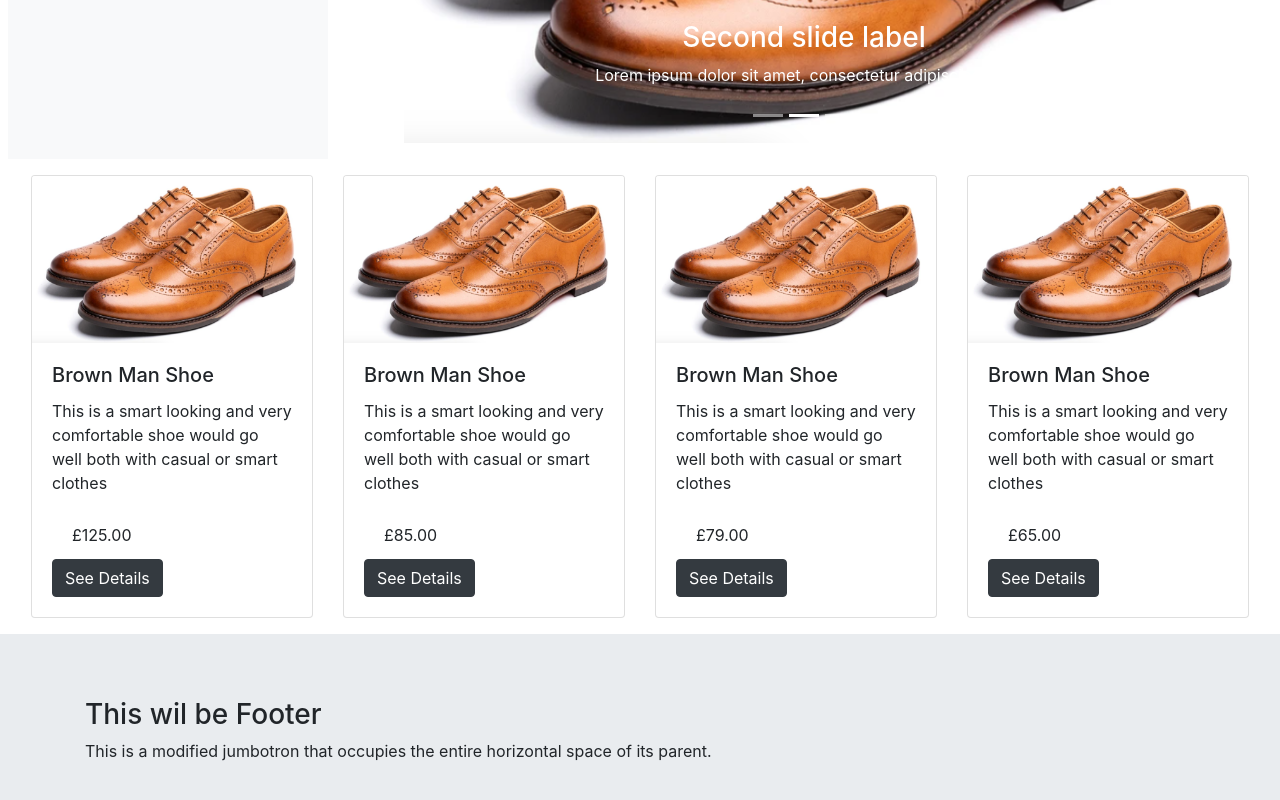
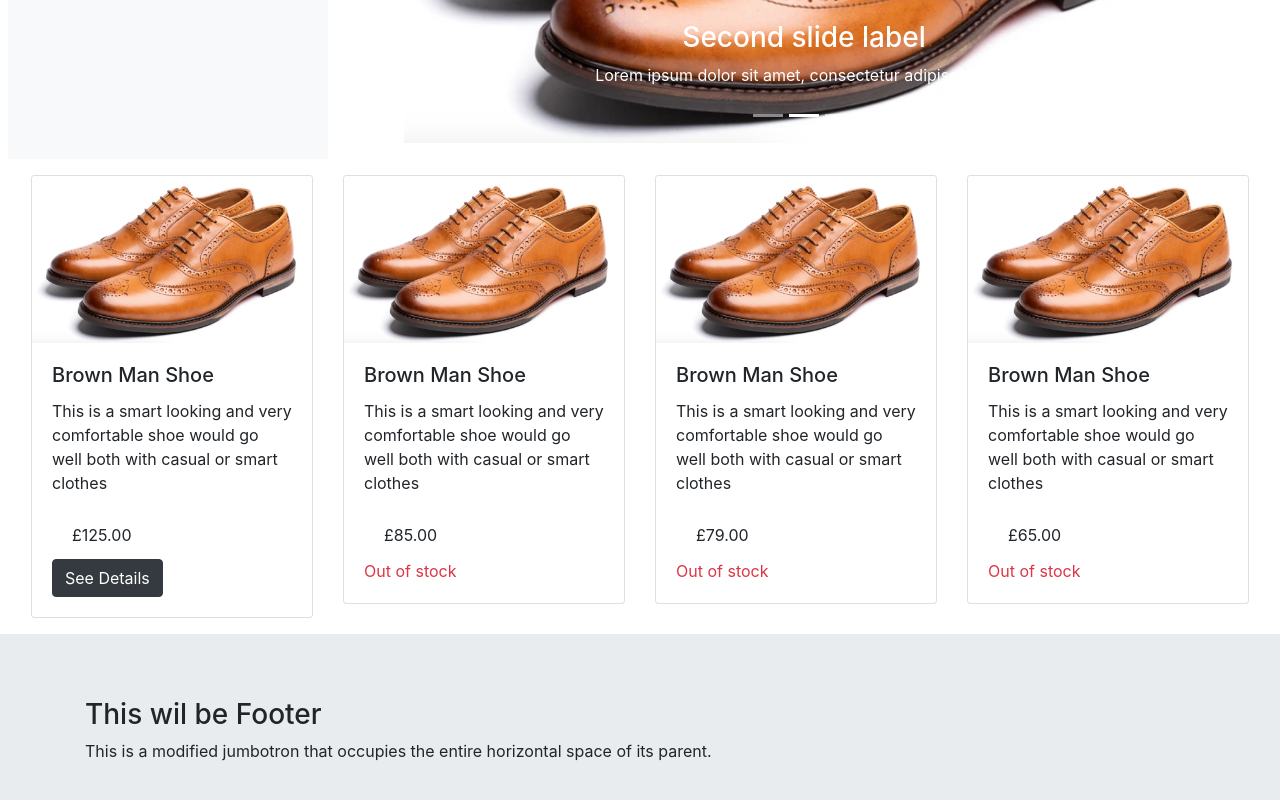
Before and after one commit to halitos/Golden-Shoe-Page, a React (Create React App) app: page / in a window 1280 px wide. Shown: the part 448-1248 px from the top of the page. Built offline with nearby package versions, Linux system fonts and the light colour scheme.

Commit message:
conditionally displayed out-of-stock warning

```diff
--- a/src/Components/ProductCard.js
+++ b/src/Components/ProductCard.js
@@ -17,7 +17,11 @@ const ProductCard = ({ products }) => {
             </ListGroup.Item>
           </ListGroup>
           <Link to="/details">
-            <Button variant="dark">See Details</Button>
+            {product.availability ? (
+              <Button variant="dark">See Details</Button>
+            ) : (
+              <div className="text-danger ">Out of stock</div>
+            )}
           </Link>
         </Card.Body>
       </Card>
--- a/src/products.js
+++ b/src/products.js
@@ -5,6 +5,7 @@ export const products = [
     text:
       "This is a smart looking and very comfortable shoe would go well both with casual or smart clothes",
     price: "£125.00",
+    availability: true,
   },
   {
     id: 2,
@@ -12,6 +13,7 @@ export const products = [
     text:
       "This is a smart looking and very comfortable shoe would go well both with casual or smart clothes",
     price: "£85.00",
+    availability: false,
   },
   {
     id: 3,
@@ -19,6 +21,7 @@ export const products = [
     text:
       "This is a smart looking and very comfortable shoe would go well both with casual or smart clothes",
     price: "£79.00",
+    availability: false,
   },
   {
     id: 4,
@@ -26,5 +29,6 @@ export const products = [
     text:
       "This is a smart looking and very comfortable shoe would go well both with casual or smart clothes",
     price: "£65.00",
+    availability: false,
   },
 ];
```
Also changed, not shown: 1 other file (tests, documents, lock files or other folders).
